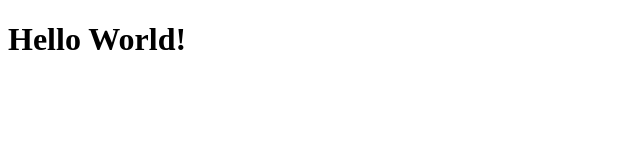
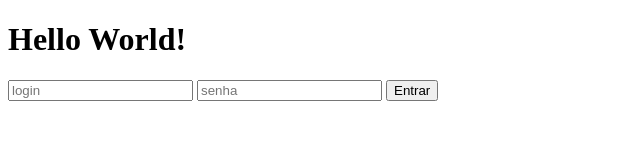
Before and after one commit to matheusfs99/ElectronJS_Python, an Electron app: page index.html in a window 800 px wide. Shown: the whole page, without its empty margins (0-640 px from the left). Drawn offline with Linux system fonts and the light colour scheme.

Commit message:
(01)index html com pagina de login

```diff
--- a/index.html
+++ b/index.html
@@ -3,8 +3,21 @@
   <head>
     <meta charset="UTF-8">
     <title>Hello World with Electron and Python</title>
+    <script type="text/javascript">
+    function login(){
+      var login = document.getElementById('login').value();
+      var senha = document.getElementById('senha').value();
+      console.log(login + senha)
+    }
+    </script>
   </head>
   <body>
     <h1>Hello World!</h1>
+    <form method="post">
+      <input type="text" name="login" id="login" placeholder="login">
+      <input type="password" name="senha" id="senha" placeholder="senha">
+      <button type="button" onclick="login()">Entrar</button>
+    </form>
+
   </body>
 </html>
```
Also changed, not shown: main.js (+13 -2 lines).
